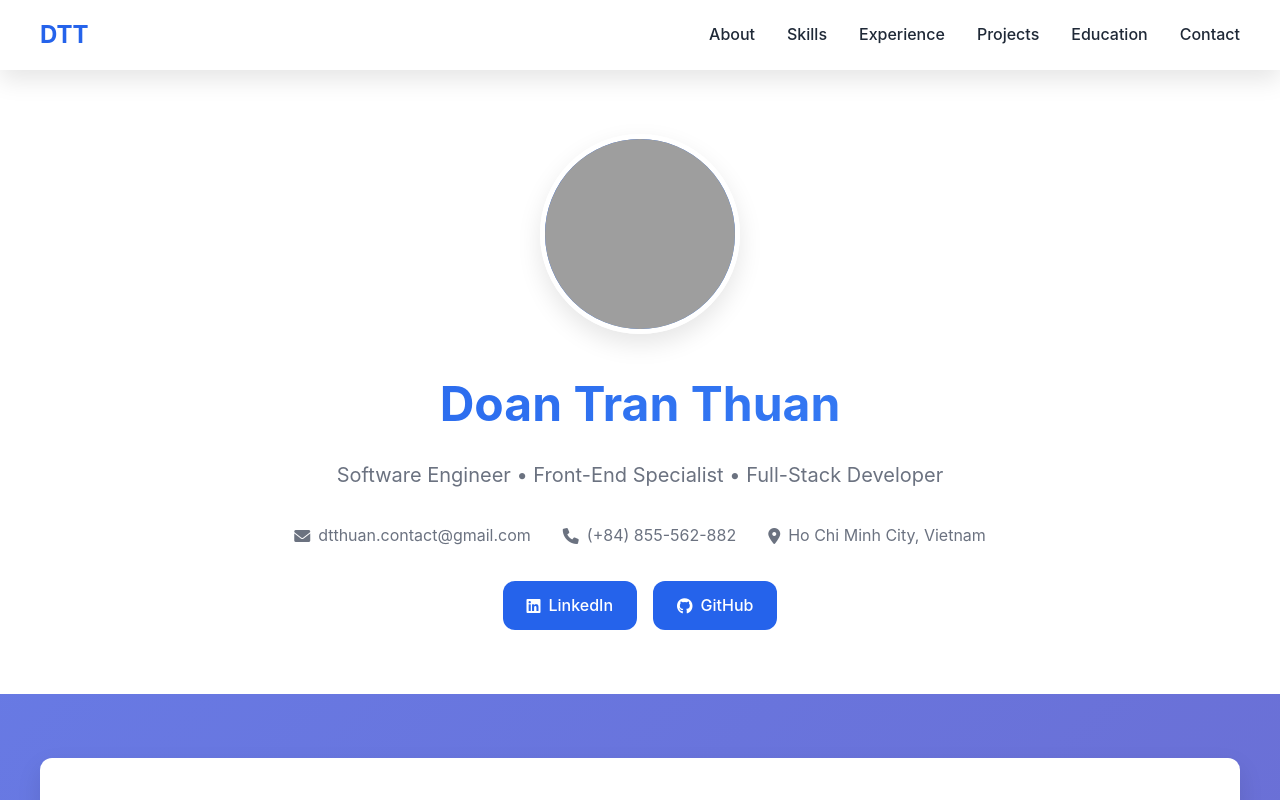
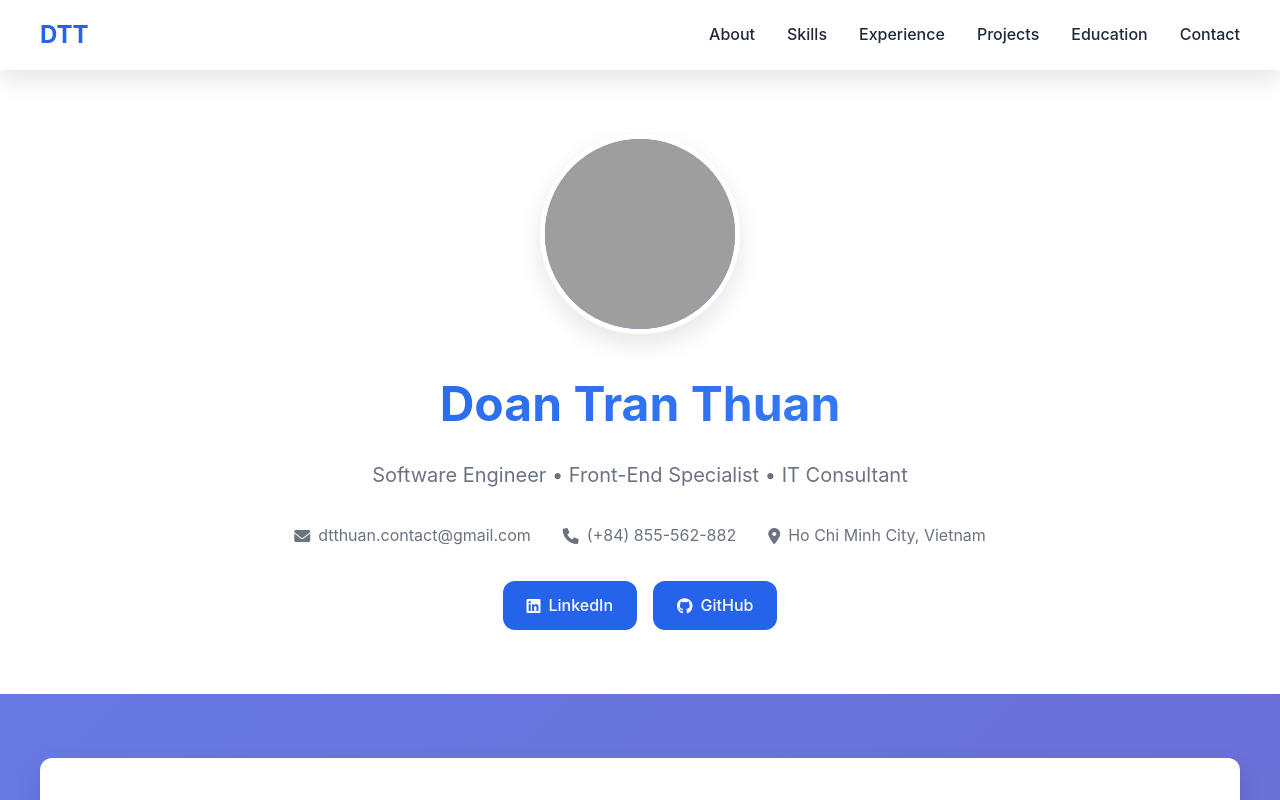
Before and after one commit to ThuanTheBadLuckCoder/ThuanTheBadLuckCoder.github.io, a plain HTML site: page index.html in a window 1280 px wide. Shown: the top 800 px of the page. Drawn offline with Linux system fonts and the light colour scheme; grey boxes are pictures that could not be loaded.

Commit message:
Update index.html

```diff
--- a/index.html
+++ b/index.html
@@ -536,7 +536,7 @@
                     <img src="https://media.licdn.com/dms/image/v2/D5603AQGUqhVbNC7MCQ/profile-displayphoto-shrink_400_400/B56Zg1qlCbHQAk-/0/1753247011761?e=1761177600&v=beta&t=GwFs-5h7G-pGW6FYF0dUFLO4nhQFLYPwgVsck7rm9BI" alt="Doan Tran Thuan" onerror="this.style.display='none'; this.parentElement.innerHTML='<div class=\'profile-placeholder\'>DTT</div>'">
                 </div>
                 <h1>Doan Tran Thuan</h1>
-                <p class="subtitle">Software Engineer • Front-End Specialist • Full-Stack Developer</p>
+                <p class="subtitle">Software Engineer • Front-End Specialist • IT Consultant</p>
 
                 <div class="contact-info">
                     <div class="contact-item">
```
